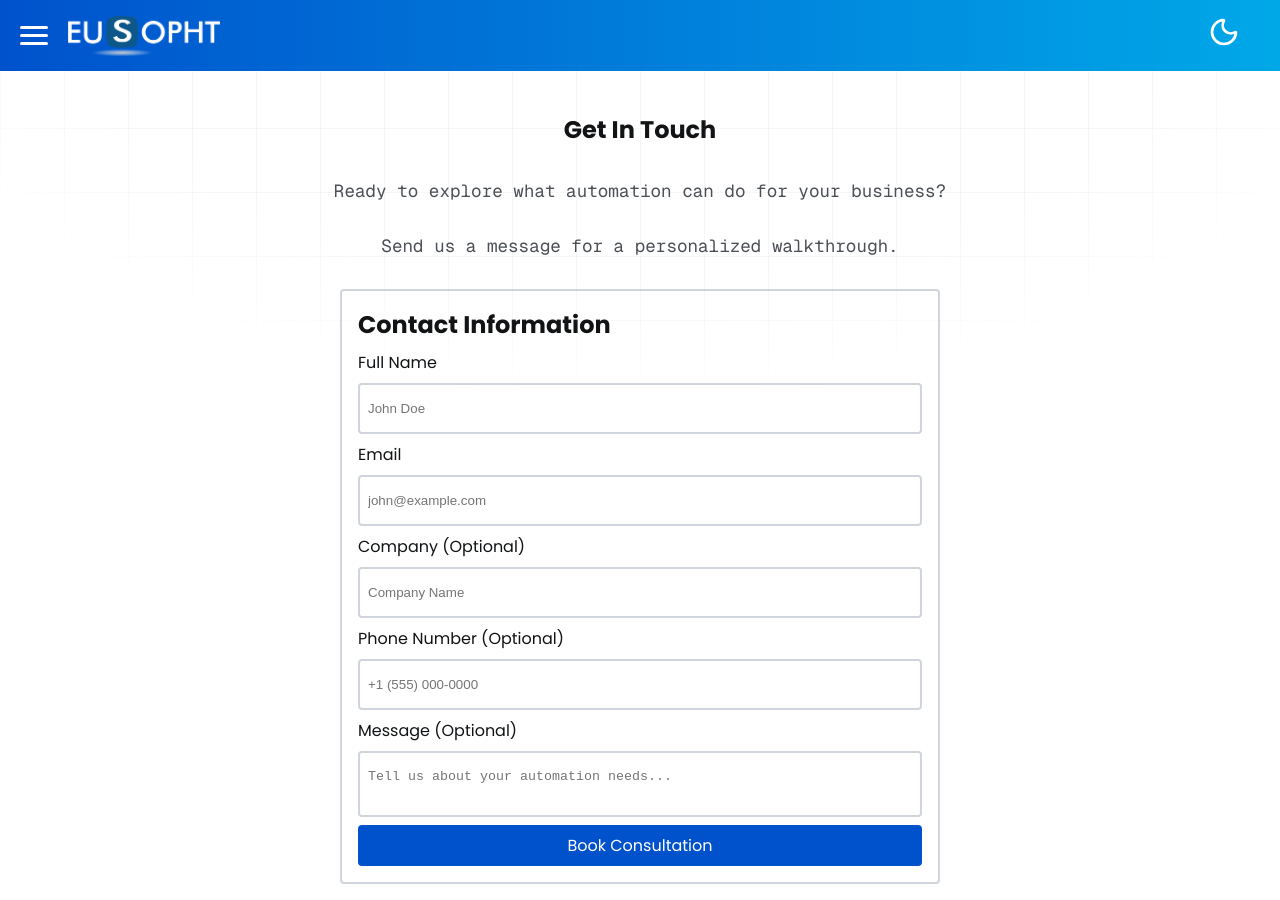
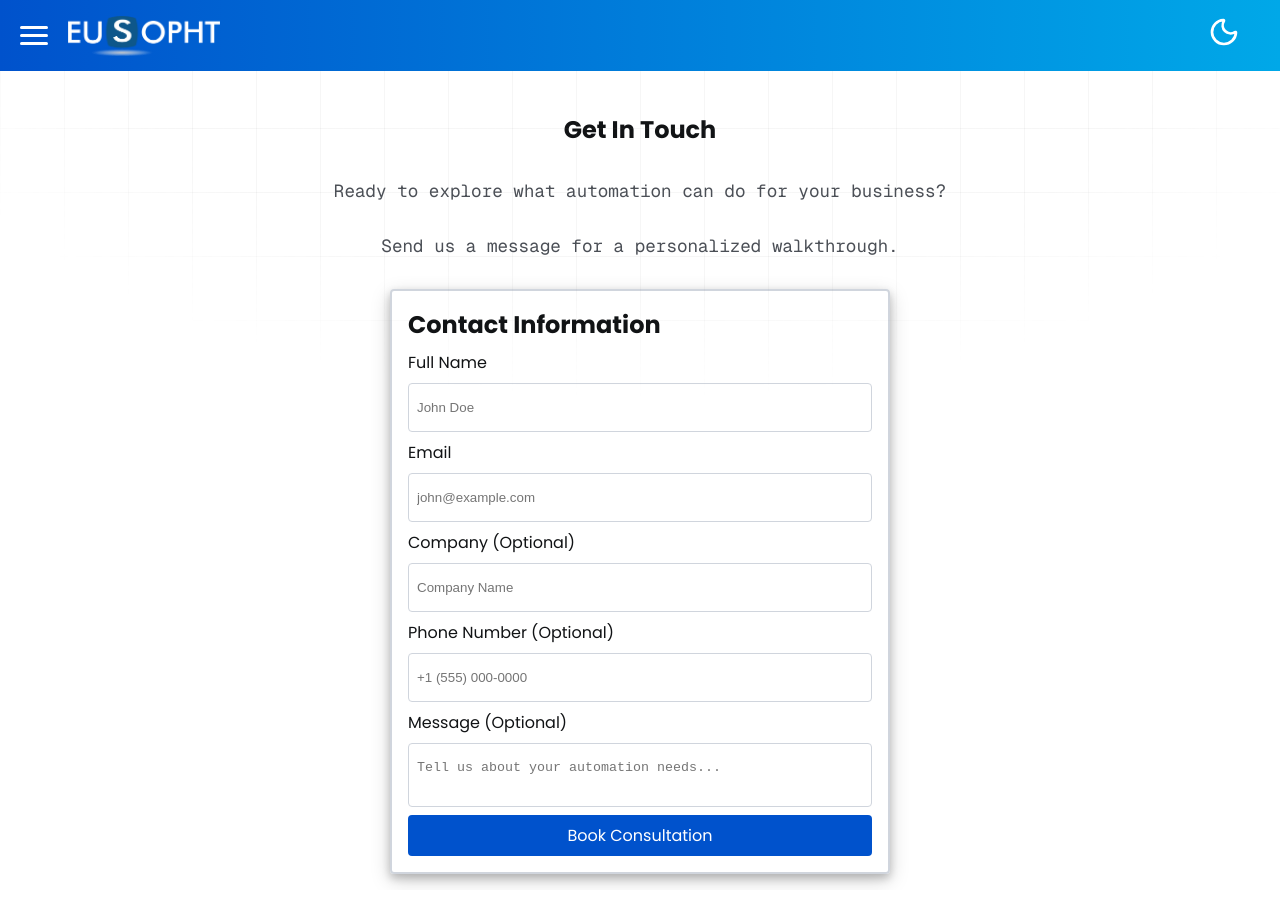
Before and after one commit to FDV103/EuSopht, a Vue app: page /contact in a window 1280 px wide. Built offline with nearby package versions, Linux system fonts and the light colour scheme.

Commit message:
Add submit logic, start input validation

```diff
--- a/src/views/Contact.vue
+++ b/src/views/Contact.vue
@@ -1,19 +1,43 @@
-<!-- Todo: Submit logic when client responds. Will need to validate input fields.
-  Need either a custom modal or use a package for error handling popups -->
-
+<!-- Todo: Get backend url from client, test, improve input validation, add success message -->
 <script setup>
 import { reactive } from 'vue'
 import GridPattern from '@/components/GridPattern.vue'
 
 const form = reactive({
-  fullName: '',
+  name: '',
   email: '',
   company: '',
-  phoneNumber: '',
+  phone: '',
   message: '',
 })
 
-const handleSubmit = () => {}
+const errors = reactive({
+  name: '',
+  email: '',
+})
+
+const handleSubmit = async () => {
+  if (form.name.trim().length <= 1) {
+    errors.name = 'Name must be at least 2 characters'
+    return
+  }
+  if (!form.email) {
+    errors.email = 'Please enter a valid email address'
+    return
+  }
+
+  try {
+    console.log(form.name)
+    console.log(form.name.trim().length)
+    await fetch('URL_from_client', {
+      method: 'POST',
+      headers: { 'Content-Type': 'application/json' },
+      body: JSON.stringify(form),
+    })
+  } catch (error) {
+    console.error('Form failed to submit:', error)
+  }
+}
 </script>
 
 <template>
@@ -25,14 +49,16 @@ const handleSubmit = () => {}
   </section>
   <form @submit.prevent="handleSubmit">
     <h2>Contact Information</h2>
-    <label for="fullName">Full Name</label>
-    <input id="fullName" type="text" v-model="form.fullName" placeholder="John Doe" />
+    <label for="name">Full Name</label>
+    <input id="name" type="text" v-model="form.name" placeholder="John Doe" />
+    <p v-if="errors.name">{{ errors.name }}</p>
     <label for="email">Email</label>
     <input id="email" type="email" v-model="form.email" placeholder="john@example.com" />
+    <p v-if="errors.email">{{ errors.email }}</p>
     <label for="company">Company (Optional)</label>
     <input id="company" type="text" v-model="form.company" placeholder="Company Name" />
-    <label for="phoneNumber">Phone Number (Optional)</label>
-    <input id="phoneNumber" type="tel" v-model="form.phoneNumber" placeholder="+1 (555) 000-0000" />
+    <label for="phone">Phone Number (Optional)</label>
+    <input id="phone" type="tel" v-model="form.phone" placeholder="+1 (555) 000-0000" />
     <label for="message">Message (Optional)</label>
     <textarea
       id="message"
@@ -60,16 +86,22 @@ const handleSubmit = () => {}
 form {
   display: grid;
   gap: 0.5rem;
-  width: min(600px, 100% - 2rem);
+  width: min(500px, 100% - 2rem);
+  min-width: 300px;
   padding: 1rem;
   margin: 1rem auto;
   border: 2px solid var(--faint-border);
   border-radius: 0.25rem;
+  box-shadow: var(--box-shadow);
+}
+
+form p {
+  color: red;
 }
 
 form input,
 textarea {
-  border: 2px solid var(--faint-border);
+  border: 1px solid var(--faint-border);
   outline: none;
   border-radius: 0.25rem;
   padding: 1rem 0.5rem;
@@ -77,7 +109,7 @@ textarea {
 
 form input:focus,
 textarea:focus {
-  border-color: var(--primary-colour);
+  border: 3px solid var(--primary-colour);
 }
 
 textarea {
```
